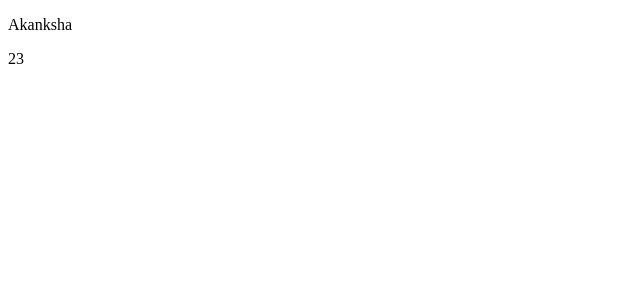
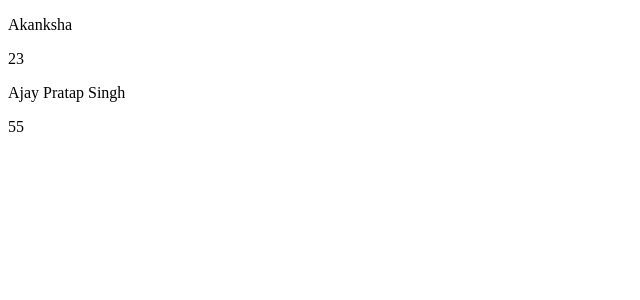
Before and after one commit to Akanksha0802-ss/Practice-My-Zone, a React (Vite) app: page / in a window 1280 px wide. Shown: the top 300 px of the page, without its empty margins (0-640 px from the left). Built offline with nearby package versions, Linux system fonts and the light colour scheme.

Commit message:
added Student2.jsx component

```diff
--- a/src/App.jsx
+++ b/src/App.jsx
@@ -1,10 +1,12 @@
 import React from 'react'
 import Student1 from './Student1'
+import Student2 from './Student2'
 
 const App = () => {
   return (
     <div>
       <Student1 />
+      <Student2 />
     </div>
   )
 }
--- /dev/null
+++ b/src/Student2.jsx
@@ -0,0 +1,12 @@
+import React from 'react'
+
+const Student2 = () => {
+  return (
+    <div>
+        <p>Ajay Pratap Singh</p>
+        <p>55</p>
+    </div>
+  )
+}
+
+export default Student2
```
